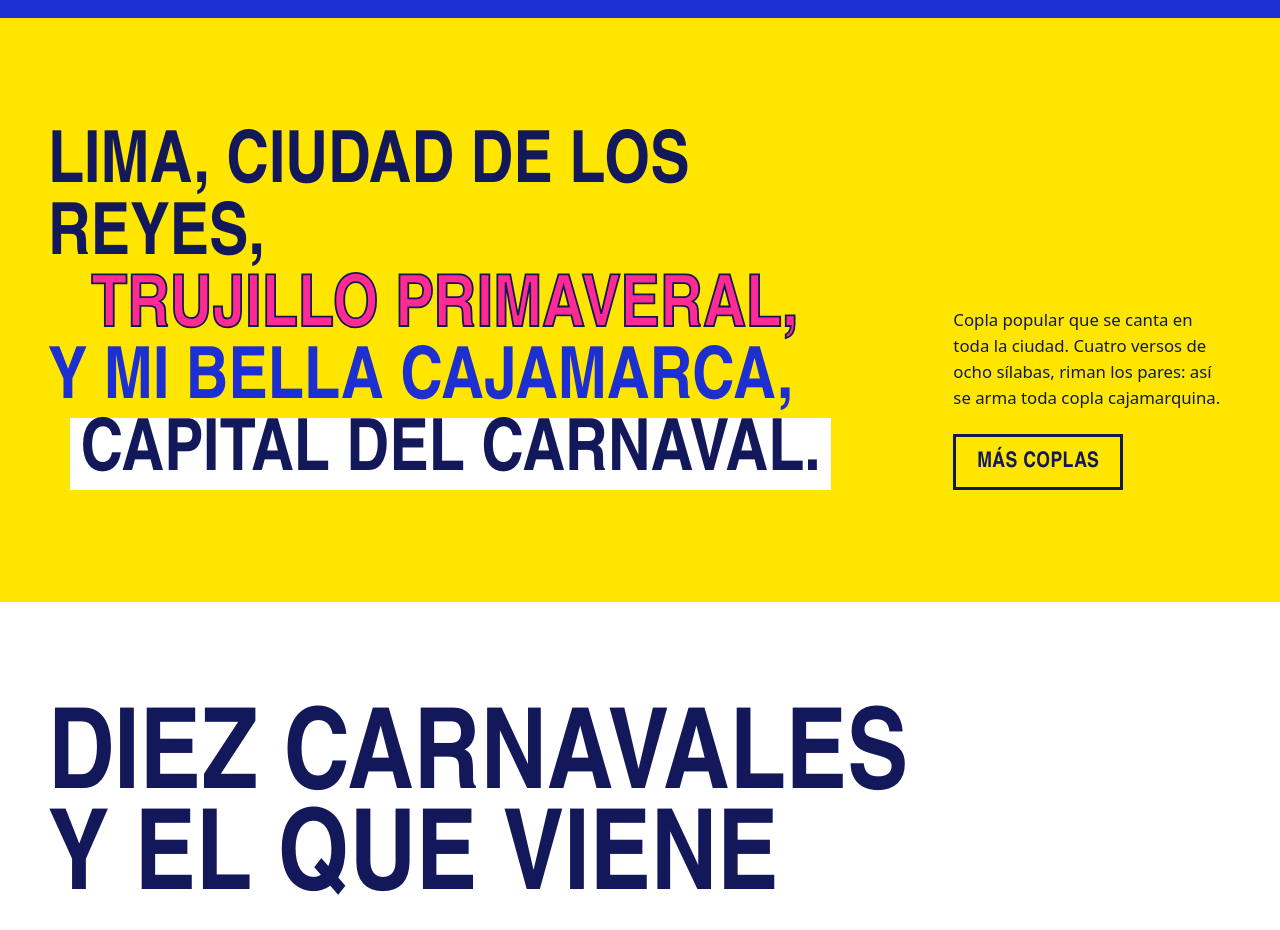
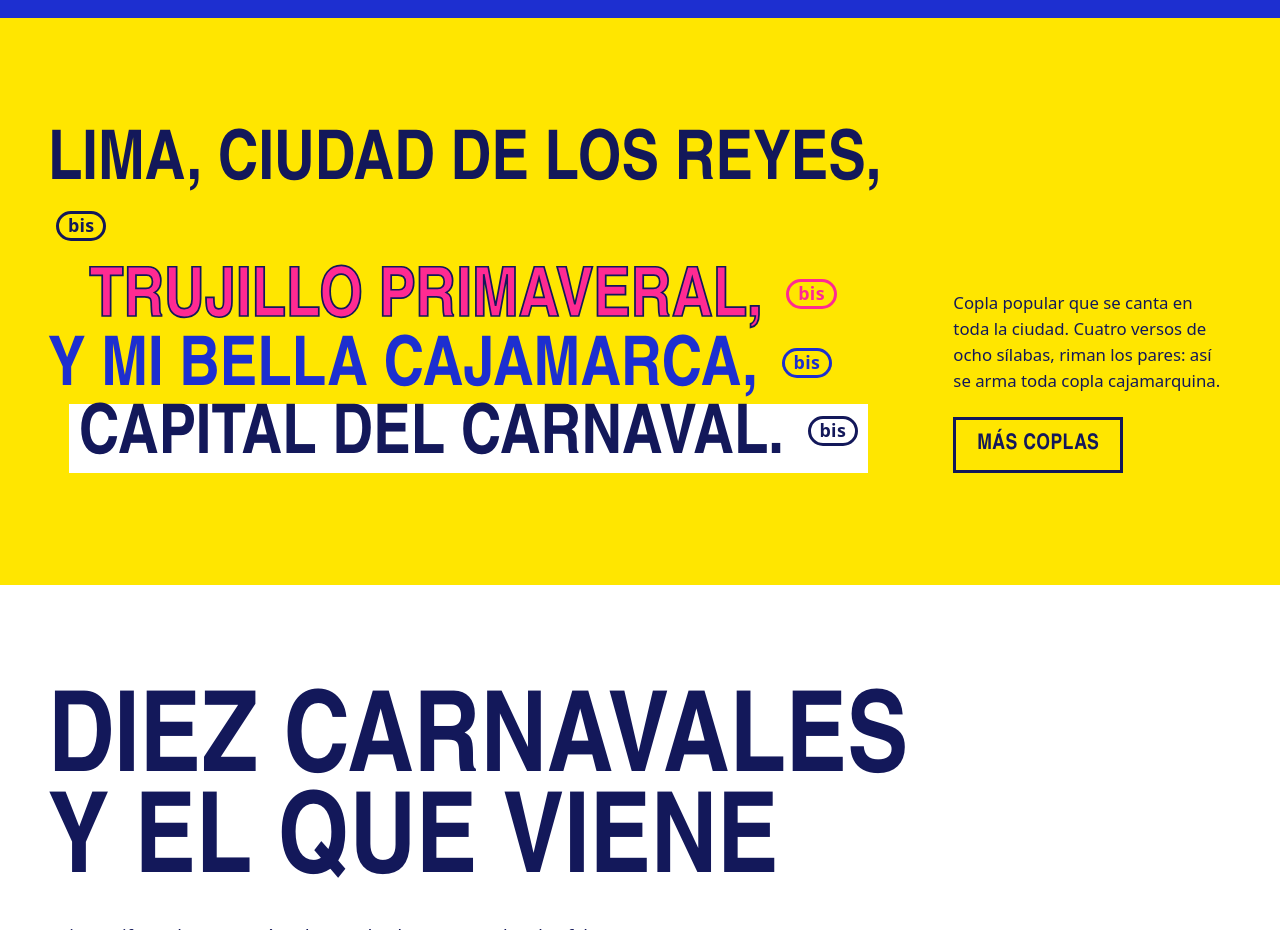
Before and after one commit to tefosc/carnavaloco, an Astro site: page / in a window 1280 px wide. Shown: the part 1920-2850 px from the top of the page. Built offline with nearby package versions, Linux system fonts and the light colour scheme; Astro itself is replaced by a stand-in of ours; a web font is replaced by a local one.

Commit message:
Coplas con «bis»: cada verso se canta dos veces
- Marca «bis» al final de cada verso en el cancionero, la copla al azar,
  el contrapunto y la pancarta del inicio
- Campo `repite` en las coplas: «par» para las que se cantan repitiendo
  cada par de versos (como «Destino que me has traído», según su fuente)
- «Cómo se arma» explica qué significa el bis
- Arreglo: los versos pares de «Otra copla» vuelven a salir en amarillo

Co-Authored-By: Claude Opus 5.5 <noreply@anthropic.com>

```diff
--- a/src/content.config.ts
+++ b/src/content.config.ts
@@ -19,6 +19,8 @@ const coplas = defineCollection({
     id: z.string(),
     tema: z.enum(['invitación', 'picardía', 'contrapunto', 'amor', 'despedida', 'cajamarca']),
     versos: z.array(z.string()).min(3).max(6),
+    /** Cómo se canta: cada verso dos veces (lo normal) o cada par de versos. Marca el «bis». */
+    repite: z.enum(['verso', 'par']).default('verso'),
     /** tradicional: recogida de una fuente; inedita: escrita para este sitio. */
     origen: z.enum(['tradicional', 'inedita']),
     fuente: fuente.optional(),
--- a/src/data/coplas.json
+++ b/src/data/coplas.json
@@ -20,6 +20,7 @@
     "tema": "despedida",
     "origen": "tradicional",
     "versos": ["Destino que me has traído", "de mi tierra para acá,", "así como me has traído", "devuélveme para allá."],
+    "repite": "par",
     "fuente": { "medio": "La República", "titulo": "Carnaval de Cajamarca 2024", "url": "https://larepublica.pe/turismo/2024/02/23/carnaval-de-cajamarca-2024-para-el-rico-y-para-el-pobre-para-todos-lo-hizo-dios-carnaval-inolvidable-carnaval-de-cajamarca-1216006" },
     "nota": "Se canta repitiendo cada par de versos."
   },
--- /dev/null
+++ b/src/lib/coplas.ts
@@ -0,0 +1,14 @@
+/**
+ * Al cantar una copla, cada verso se dice dos veces; en los cancioneros eso se
+ * marca con «bis». Algunas se cantan repitiendo cada par de versos: entonces el
+ * «bis» va al final de cada par, como las imprime su fuente.
+ */
+export type Repite = 'verso' | 'par';
+
+export interface VersoCantado {
+  texto: string;
+  bis: boolean;
+}
+
+export const conBis = (versos: string[], repite: Repite = 'verso'): VersoCantado[] =>
+  versos.map((texto, i) => ({ texto, bis: repite === 'verso' || i % 2 === 1 }));
--- a/src/pages/index.astro
+++ b/src/pages/index.astro
@@ -11,6 +11,7 @@ import CartelProximo from '../components/CartelProximo.astro';
 import Pintura from '../components/Pintura.astro';
 import { fotos } from '../data/fotos';
 import { anioProximoCarnaval, diaDeCarnaval, inicioEnPeru } from '../lib/fechas';
+import { conBis } from '../lib/coplas';
 
 const frases = (await getCollection('frases')).map((f) => f.data);
 const gritos = frases.filter((f) => f.tipo === 'grito' || f.tipo === 'dicho').map((f) => f.frase.replace(/[.]$/, ''));
@@ -101,7 +102,14 @@ const palabras = [
       <h2 id="titulo-pancarta" class="visualmente-oculto">Una copla</h2>
       <div class="pancarta__marco">
         <blockquote class="pancarta__copla">
-          {pancarta.versos.map((v) => <p>{v}</p>)}
+          {
+            conBis(pancarta.versos, pancarta.repite).map((v) => (
+              <p>
+                {v.texto}
+                {v.bis && <span class="bis">bis</span>}
+              </p>
+            ))
+          }
         </blockquote>
       </div>
       <div class="pancarta__lado">
@@ -317,7 +325,7 @@ const palabras = [
     line-height: 1;
     /* Un verso por línea, como en una pancarta: la letra se mide contra
        el ancho de su columna, no de la ventana, así nunca se parte */
-    font-size: min(5.6rem, 8.4cqi);
+    font-size: min(5.6rem, 8cqi);
     white-space: nowrap;
   }
 
@@ -333,6 +341,13 @@ const palabras = [
 
   .pancarta__copla {
     display: grid;
+  }
+
+  /* En la pancarta la letra es enorme: el bis va más chico para que el verso siga en una línea */
+  .pancarta__copla .bis {
+    font-size: max(0.26em, 0.65rem);
+    border-width: 3px;
+    vertical-align: 0.9em;
   }
 
   .pancarta__lado {
--- a/src/styles/global.css
+++ b/src/styles/global.css
@@ -208,6 +208,26 @@ a:hover {
   border: 0;
 }
 
+/* «bis» de las coplas: el verso se canta dos veces (src/lib/coplas.ts).
+   Va en todas las coplas del sitio, sea cual sea la letra de alrededor. */
+.bis {
+  display: inline-block;
+  margin-inline-start: 0.45em;
+  padding: 0.05em 0.5em 0.1em;
+  border: 2px solid currentColor;
+  border-radius: 1em;
+  font-family: var(--texto);
+  font-size: max(0.55em, 0.72rem);
+  font-style: normal;
+  font-weight: 700;
+  line-height: 1.2;
+  letter-spacing: 0.02em;
+  text-transform: none;
+  vertical-align: 0.2em;
+  white-space: nowrap;
+  -webkit-text-stroke: 0;
+}
+
 /* ---------- Fondos de raso ---------- */
 
 /* --zz-color: el color de los dientes del zigzag, el mismo del fondo */
```
Also changed, not shown: src/pages/coplas.astro (+53 -9 lines), README.md.
